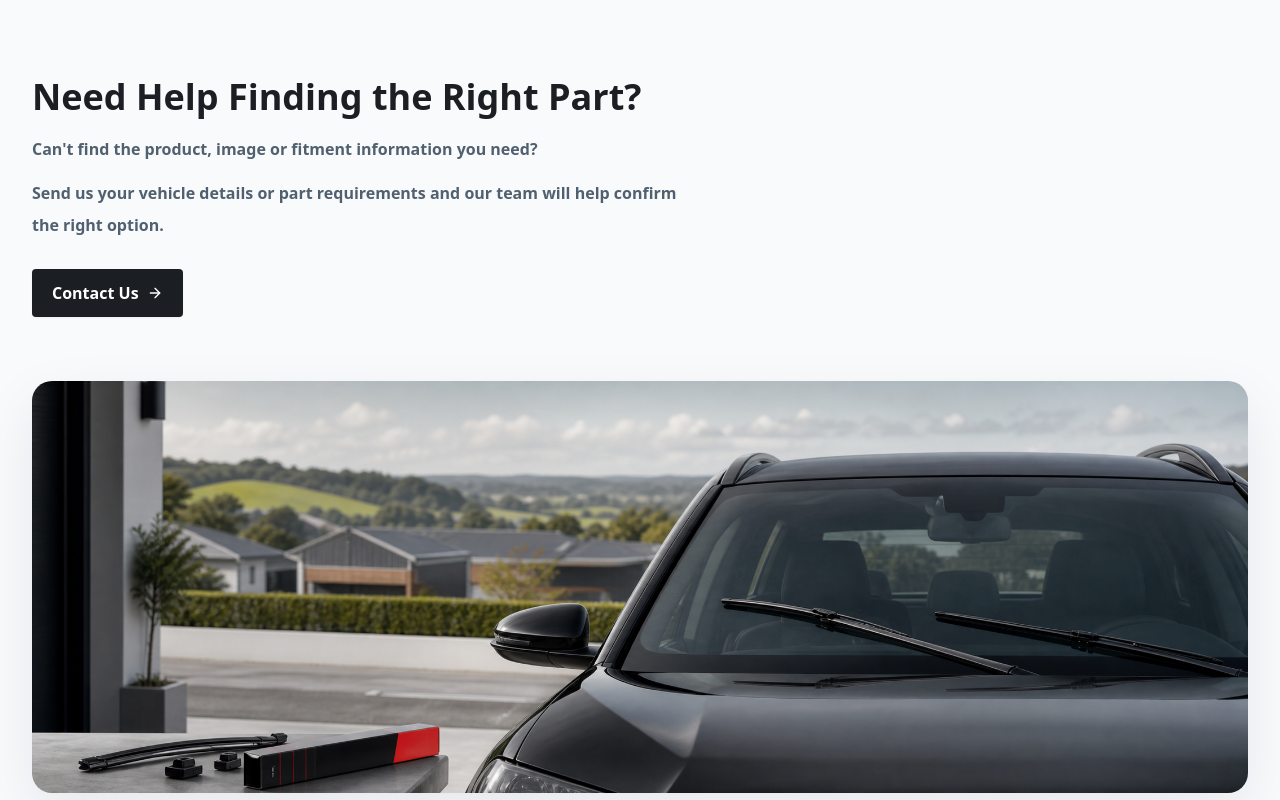
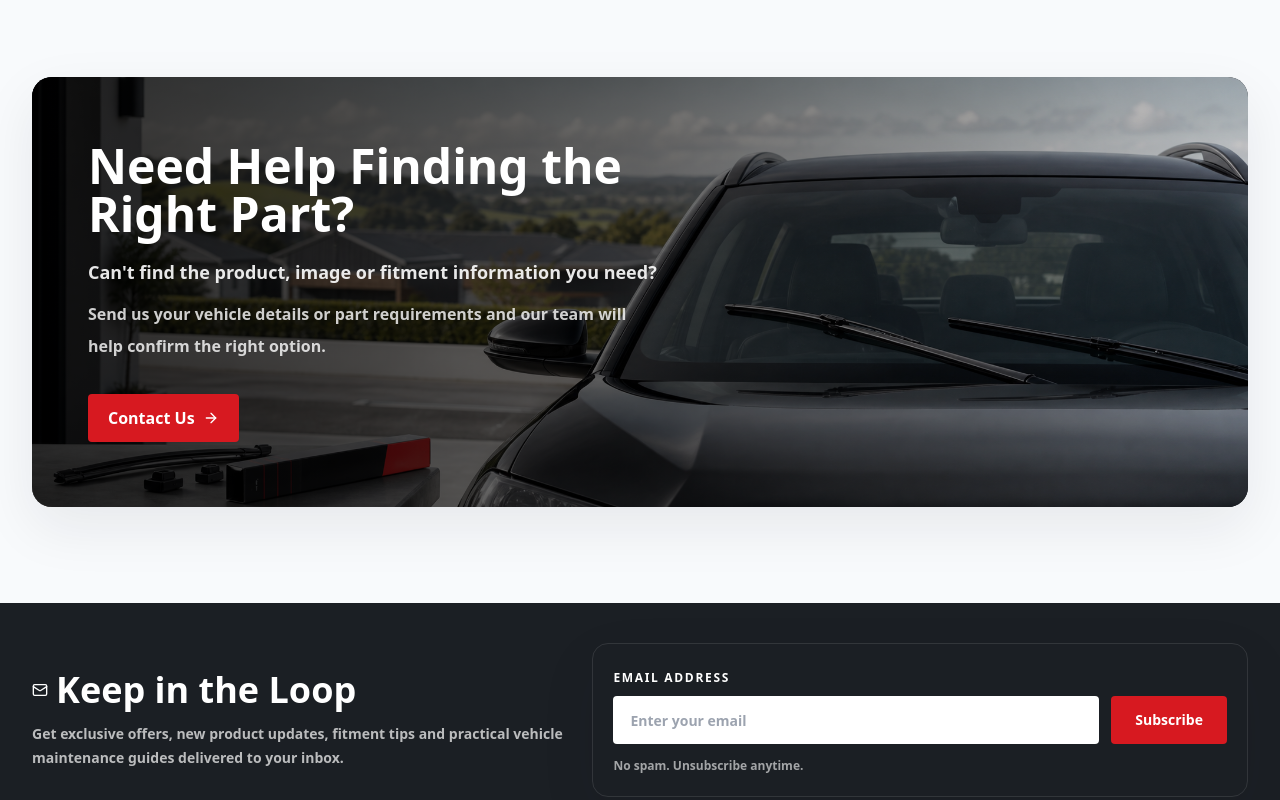
Before and after one commit to windalike5114/Nexauto, a Next.js app: page / in a window 1280 px wide. Shown: the part 3920-4720 px from the top of the page. Built offline with nearby package versions, Linux system fonts and the light colour scheme; no server answers; the database is empty.

Commit message:
Overlay homepage support CTA on image

```diff
--- a/app/page.tsx
+++ b/app/page.tsx
@@ -169,22 +169,7 @@ export default async function HomePage() {
 
       <section className="border-t border-black/10 bg-[#F8FAFC]">
         <div className="mx-auto max-w-7xl px-4 py-20 sm:px-6 lg:px-8 lg:py-24">
-          <div className="max-w-3xl">
-            <h2 className="text-3xl font-black leading-tight text-ink sm:text-4xl">Need Help Finding the Right Part?</h2>
-            <p className="mt-4 text-base font-bold leading-8 text-steel">
-              Can't find the product, image or fitment information you need?
-            </p>
-            <p className="mt-3 max-w-2xl text-base font-semibold leading-8 text-steel">
-              Send us your vehicle details or part requirements and our team will help confirm the right option.
-            </p>
-          </div>
-          <div>
-            <Link href="/contact" className="mt-7 inline-flex h-12 items-center gap-2 rounded bg-ink px-5 font-black text-white shadow-sm transition hover:-translate-y-0.5 hover:bg-black">
-              Contact Us
-              <ArrowRight className="h-4 w-4" />
-            </Link>
-          </div>
-          <div className="relative mt-12 aspect-[4/3] overflow-hidden rounded-[20px] bg-zinc-100 shadow-panel sm:mt-14 sm:aspect-[16/7] lg:mt-16 lg:aspect-[1920/650]">
+          <div className="relative min-h-[520px] overflow-hidden rounded-[20px] bg-ink shadow-panel sm:min-h-[460px] lg:min-h-[430px]">
             <Image
               src="/home/parts-support-hero.png"
               alt="Modern vehicle with windscreen wipers and automotive parts support"
@@ -192,6 +177,22 @@ export default async function HomePage() {
               className="object-cover"
               sizes="(min-width: 1280px) 1216px, 100vw"
             />
+            <div className="absolute inset-0 bg-gradient-to-b from-black/80 via-black/45 to-black/20 sm:bg-gradient-to-r sm:from-black/82 sm:via-black/55 sm:to-black/10" />
+            <div className="relative flex min-h-[520px] items-center px-6 py-12 sm:min-h-[460px] sm:px-10 lg:min-h-[430px] lg:px-14">
+              <div className="max-w-2xl text-white">
+                <h2 className="text-3xl font-black leading-tight sm:text-4xl lg:text-5xl">Need Help Finding the Right Part?</h2>
+                <p className="mt-5 text-base font-bold leading-8 text-white/90 sm:text-lg">
+                  Can't find the product, image or fitment information you need?
+                </p>
+                <p className="mt-3 max-w-xl text-base font-semibold leading-8 text-white/80">
+                  Send us your vehicle details or part requirements and our team will help confirm the right option.
+                </p>
+                <Link href="/contact" className="mt-8 inline-flex h-12 items-center gap-2 rounded bg-signal px-5 font-black text-white shadow-sm transition hover:-translate-y-0.5 hover:bg-red-700">
+                  Contact Us
+                  <ArrowRight className="h-4 w-4" />
+                </Link>
+              </div>
+            </div>
           </div>
         </div>
       </section>
```
